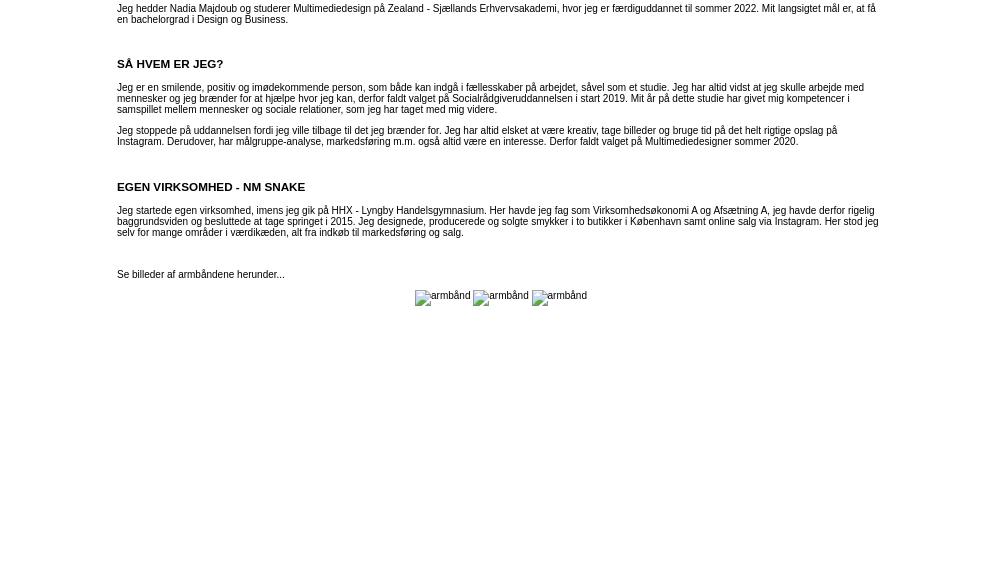
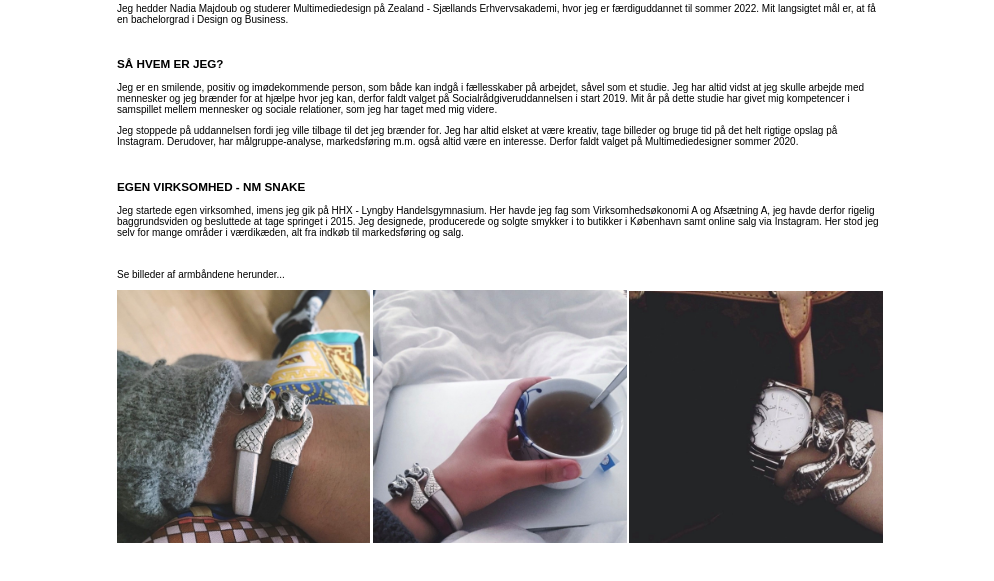
Before and after one commit to nadiamajdoub/portfolio, a plain HTML site: page aboutme.html in a window 1280 px wide. Shown: the part 137-718 px from the top of the page, without its empty margins (139-1133 px from the left). Drawn offline with Linux system fonts and the light colour scheme.

Commit message:
Billeder til 'om mig' siden

```diff
--- a/aboutme.html
+++ b/aboutme.html
@@ -56,9 +56,9 @@
         </div>
 
         <div class="about-me-image-div">
-            <img class="about-me-image" alt=armbånd src="armbånd1.jpg" />
-            <img class="about-me-image" alt=armbånd src="armbånd2.jpg" />
-            <img class="about-me-image" alt=armbånd src="armbånd3.jpg" />
+            <img class="about-me-image" alt=armbånd src="images/armbånd1.jpg" />
+            <img class="about-me-image" alt=armbånd src="images/armbånd2.jpg" />
+            <img class="about-me-image" alt=armbånd src="images/armbånd3.jpg" />
         </div>
     </div>
 
```
